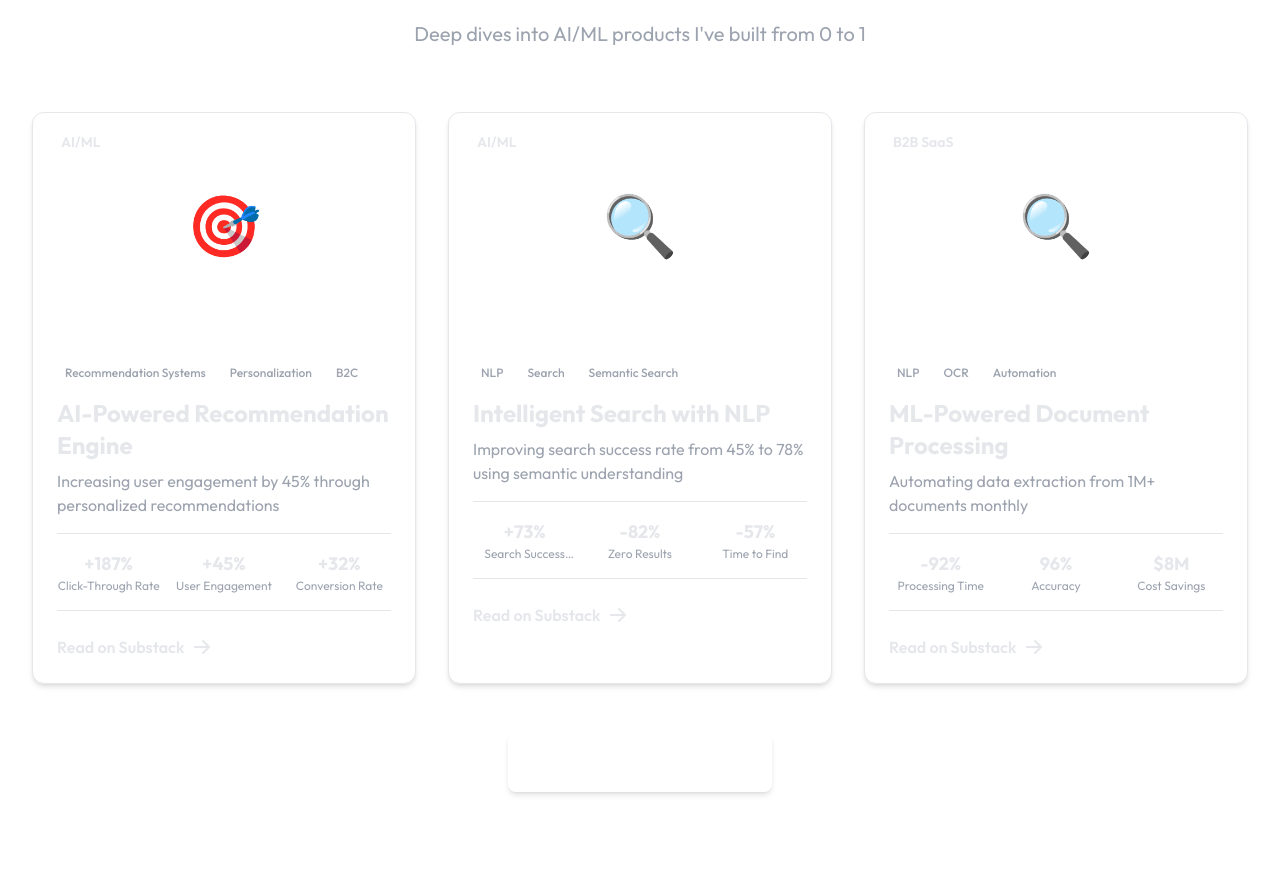
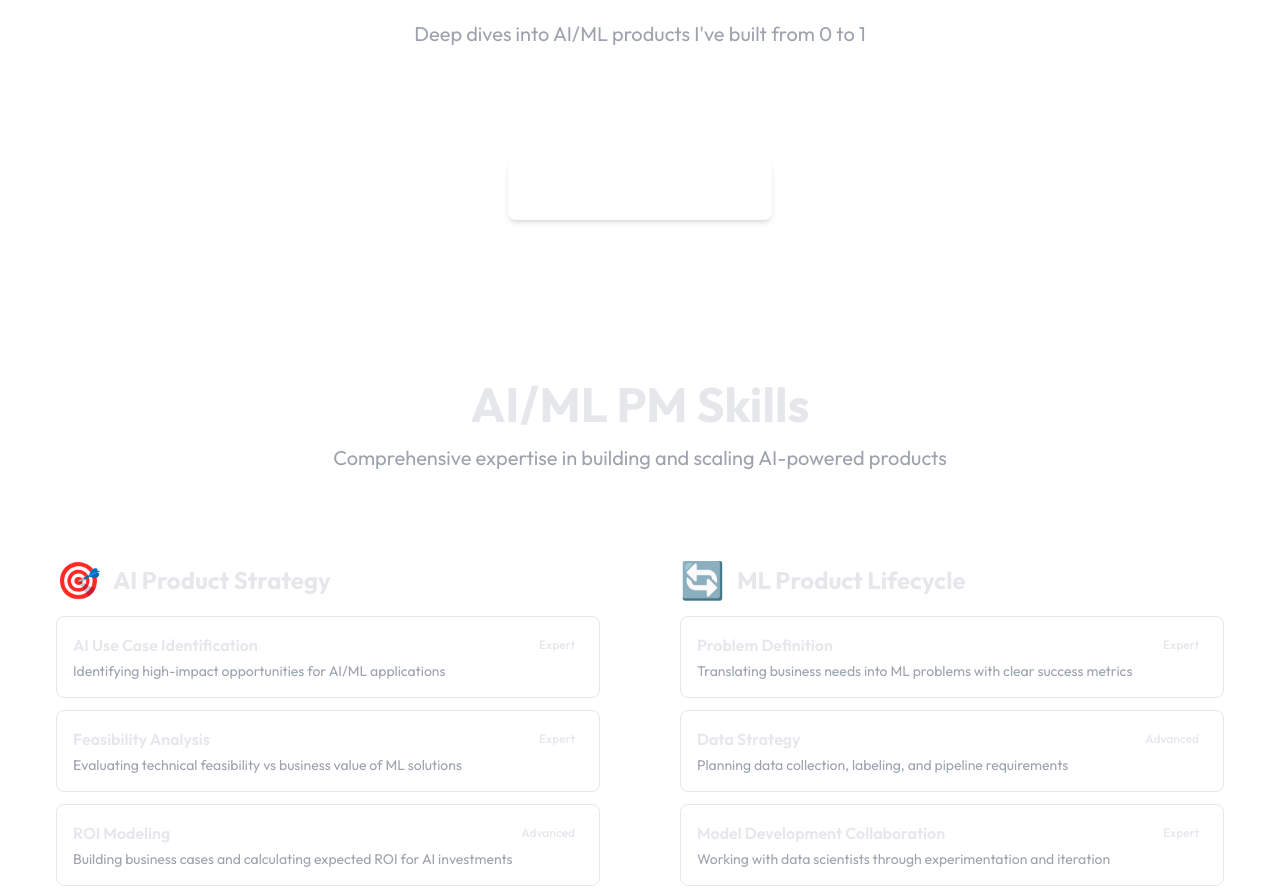
Before and after one commit to n-kh/portfolio-site, a Next.js app: page / in a window 1280 px wide. Shown: the part 1910-2806 px from the top of the page. Built offline with nearby package versions, Linux system fonts and the light colour scheme.

Commit message:
refactor: update case studies data structure for new design

```diff
--- a/data/case-studies.ts
+++ b/data/case-studies.ts
@@ -1,129 +1,48 @@
 /**
- * Product case studies data (teasers; full content on Substack)
+ * Case studies data - Four tracks from the "User<>AI" album
  */
 
 export interface CaseStudy {
   id: string;
+  track: number;
   title: string;
   subtitle: string;
   category: string;
   tags: string[];
   thumbnail: string;
+
+  // Context
+  context: {
+    product: string;
+    company?: string;
+    role: string;
+    timeline: string;
+    team?: string;
+    note?: string;
+  };
+
+  // Content sections
+  problem: string;
+  approach: string;
+  solution: string;
   impact: {
     metric: string;
     value: string;
     description: string;
   }[];
-  substackUrl: string;
+
+  // Additional sections
+  learnings: string[];
+  themeConnection: string;
+
+  // Progressive disclosure
+  difficultyRating: number; // 1-5
+  xpReward: number;
+  achievementId: string;
+
+  // @deprecated - Will be removed once components are updated
+  substackUrl?: string;
 }
 
-export const caseStudiesData: CaseStudy[] = [
-  {
-    id: 'cs-1',
-    title: 'AI-Powered Recommendation Engine',
-    subtitle: 'Increasing user engagement by 45% through personalized recommendations',
-    category: 'AI/ML',
-    tags: ['Recommendation Systems', 'Personalization', 'B2C', 'ML'],
-    thumbnail: '/images/case-studies/recommendations-thumb.jpg',
-    impact: [
-      {
-        metric: 'Click-Through Rate',
-        value: '+187%',
-        description: 'From 2.3% to 6.6% on recommended items',
-      },
-      {
-        metric: 'User Engagement',
-        value: '+45%',
-        description: 'Average session duration increased from 8 to 11.6 minutes',
-      },
-      {
-        metric: 'Conversion Rate',
-        value: '+32%',
-        description: 'Users who engaged with recommendations converted at 32% higher rate',
-      },
-      {
-        metric: 'Revenue Impact',
-        value: '$12M',
-        description: 'Incremental annual revenue from personalized recommendations',
-      },
-      {
-        metric: 'User Satisfaction',
-        value: '+28%',
-        description: 'NPS score improved from 42 to 54',
-      },
-    ],
-    substackUrl: 'https://substack.com/@nimitkhurana',
-  },
-  {
-    id: 'cs-2',
-    title: 'Intelligent Search with NLP',
-    subtitle: 'Improving search success rate from 45% to 78% using semantic understanding',
-    category: 'AI/ML',
-    tags: ['NLP', 'Search', 'Semantic Search', 'ML'],
-    thumbnail: '/images/case-studies/search-thumb.jpg',
-    impact: [
-      {
-        metric: 'Search Success Rate',
-        value: '+73%',
-        description: 'From 45% to 78% of searches resulted in user action',
-      },
-      {
-        metric: 'Zero Results',
-        value: '-82%',
-        description: 'Reduced from 55% to 10% of searches',
-      },
-      {
-        metric: 'Time to Find',
-        value: '-57%',
-        description: 'Average search time dropped from 4.2 to 1.8 minutes',
-      },
-      {
-        metric: 'Support Tickets',
-        value: '-65%',
-        description: 'Search-related support requests decreased significantly',
-      },
-      {
-        metric: 'Revenue',
-        value: '+$8M',
-        description: 'Annual impact from improved search conversions',
-      },
-    ],
-    substackUrl: 'https://substack.com/@nimitkhurana',
-  },
-  {
-    id: 'cs-3',
-    title: 'ML-Powered Document Processing',
-    subtitle: 'Automating data extraction from 1M+ documents monthly',
-    category: 'B2B SaaS',
-    tags: ['NLP', 'OCR', 'Automation', 'Enterprise'],
-    thumbnail: '/images/case-studies/document-thumb.jpg',
-    impact: [
-      {
-        metric: 'Processing Time',
-        value: '-92%',
-        description: 'From 5 minutes to 24 seconds per document',
-      },
-      {
-        metric: 'Accuracy',
-        value: '96%',
-        description: 'Improved from 88% (manual) to 96% (automated)',
-      },
-      {
-        metric: 'Cost Savings',
-        value: '$8M',
-        description: 'Saved across customer base in first year',
-      },
-      {
-        metric: 'Volume Handled',
-        value: '1M+',
-        description: 'Documents processed monthly',
-      },
-      {
-        metric: 'ARR',
-        value: '$5M',
-        description: 'Product revenue in first 12 months',
-      },
-    ],
-    substackUrl: 'https://substack.com/@nimitkhurana',
-  },
-];
+// Will populate content in next task
+export const caseStudiesData: CaseStudy[] = [];
```
